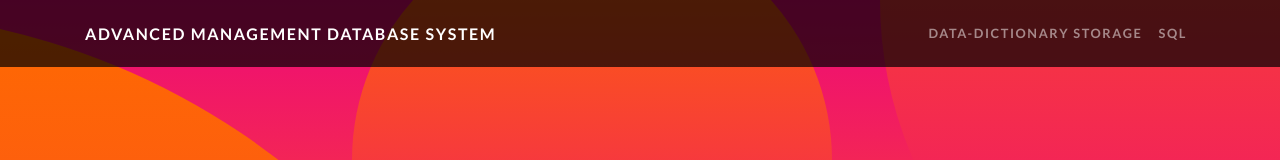
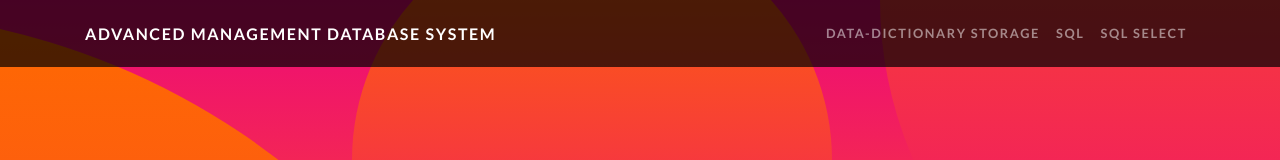
Before and after one commit to Bukoroapps/rex, a website: page project1.html in a window 1280 px wide. Shown: the top 160 px of the page. Drawn offline with Linux system fonts and the light colour scheme.

Commit message:
Add files via upload

```diff
--- a/project1.html
+++ b/project1.html
@@ -38,6 +38,9 @@
           </li>
           <li class="nav-item">
             <a class="nav-link" href="project1.html">SQL</a>
+          </li>
+		  		            <li class="nav-item">
+            <a class="nav-link" href="select.html">SQL SELECT</a>
           </li>
         </ul>
       </div>
```
